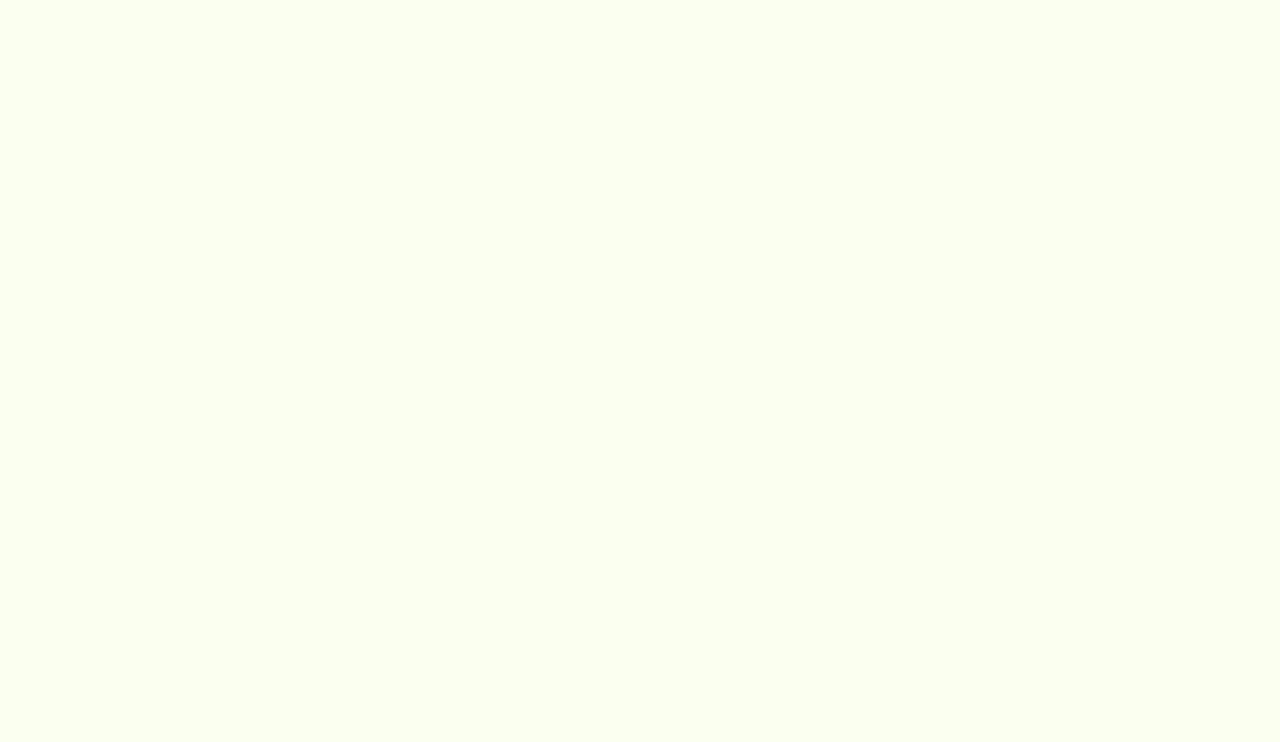
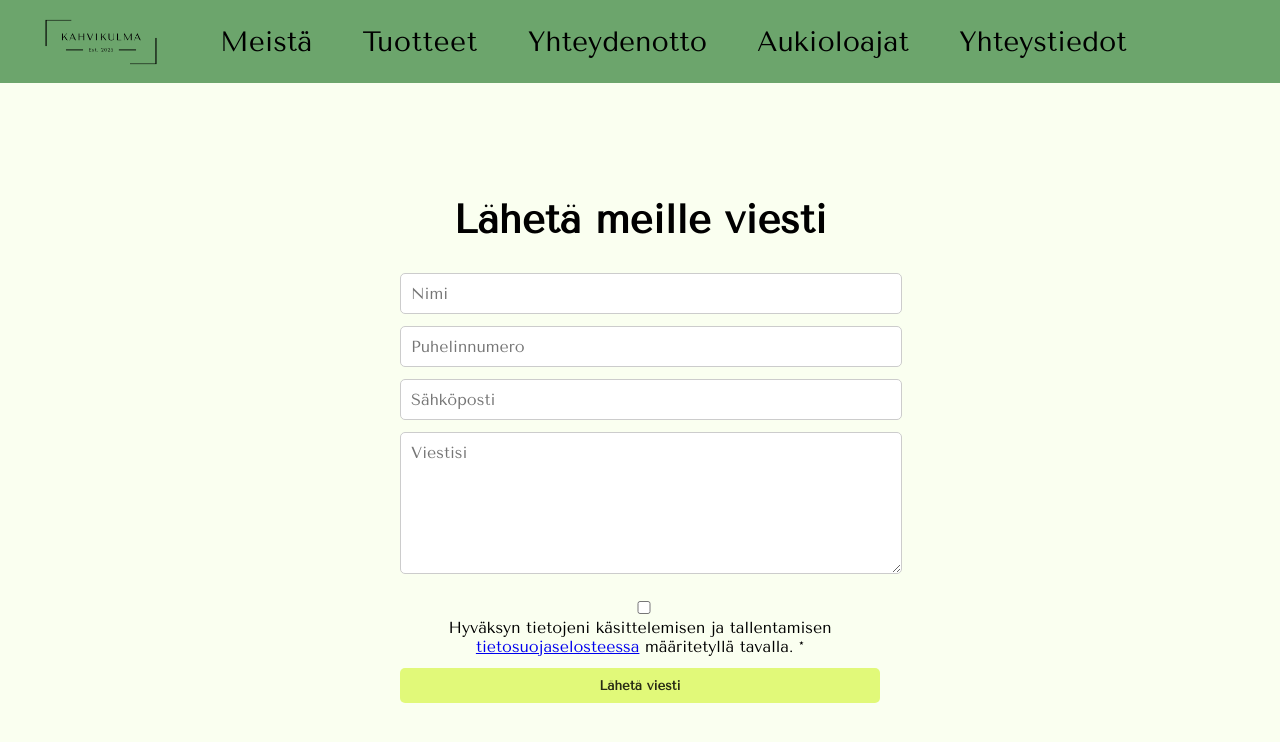
Before and after one commit to BigDsaur/Kahvikulma, a React (Vite) app in the folder Kahvi_frontend/: page /yhteydenotto in a window 1280 px wide. Before the commit this address had no page. Shown: the top 742 px of the page. Built offline with nearby package versions, Linux system fonts and the light colour scheme.

Commit message:
Viesti sivu

```diff
--- a/Kahvi_frontend/src/App.jsx
+++ b/Kahvi_frontend/src/App.jsx
@@ -7,6 +7,8 @@ import Admin from "./pages/Admin/admin";
 import Login from "./pages/Admin/Login";
 import RequireAdmin from "./components/RequireAdmin";
 import Tietosuojaseloste from "./pages/tietosuojaseloste";
+import Yhteydenotto from "./pages/Yhteydenotto";
+
 
 
 const App = () => {
@@ -15,6 +17,11 @@ const App = () => {
       <Routes>
         {/* Homepage */}
         <Route path="/" element={<Kotisivu />} />
+
+
+        <Route path="/yhteydenotto" element={<Yhteydenotto />} />
+
+
 
         {/* Menu page */}
         <Route path="/menu" element={<Menu />} />
--- a/Kahvi_frontend/src/components/Navbarkoti.jsx
+++ b/Kahvi_frontend/src/components/Navbarkoti.jsx
@@ -36,7 +36,7 @@ const Navbar = () => {
     <ul className={`navbar-links ${open ? "open" : ""}`}>
       <li onClick={() => goToSection("meista")}>Meistä</li>
       <li><a href="/menu">Tuotteet</a></li>
-      <li onClick={() => goToSection("tilaukset")}>Tilaukset</li>
+      <li onClick={() => navigate("/yhteydenotto")}>Yhteydenotto</li>
       <li onClick={() => goToSection("aukiolo")}>Aukioloajat</li>
       <li onClick={() => goToSection("yhteys")}>Yhteystiedot</li>
     </ul>
--- a/Kahvi_frontend/src/pages/Kotisivu.jsx
+++ b/Kahvi_frontend/src/pages/Kotisivu.jsx
@@ -6,41 +6,12 @@ import Navbar from "../components/Navbarkoti";
 const Kotisivu = () => {
   const [hours, setHours] = useState([]);
 
-  const [formData, setFormData] = useState({
-    name: "",
-    phone: "",
-    email: "",
-    message: ""
-  });
-
-  const [consent, setConsent] = useState(false); // ✅ Consent state
-  const [status, setStatus] = useState("");
-
   useEffect(() => {
     axios
       .get("http://localhost:5000/api/opening-hours")
       .then((res) => setHours(res.data))
       .catch((err) => console.error("Error fetching hours:", err));
   }, []);
-
-  const handleChange = (e) => {
-    setFormData({
-      ...formData,
-      [e.target.name]: e.target.value
-    });
-  };
-
-  const handleSubmit = (e) => {
-    e.preventDefault();
-    axios
-      .post("http://localhost:5000/api/messages", formData)
-      .then(() => {
-        setStatus("Viestisi on lähetetty!");
-        setFormData({ name: "", phone: "", email: "", message: "" });
-        setConsent(false); // reset consent
-      })
-      .catch(() => setStatus("Viestin lähetys epäonnistui."));
-  };
 
   return (
     <>
@@ -51,13 +22,14 @@ const Kotisivu = () => {
         <div className="content">
           <h2>Tietoa meistä</h2>
           <p>Kahvikulma on kolmen siskoksen pitämä kahvila Mäntyharjun keskustassa. Kahvila avasi ovensa syyskuussa 2025.</p>
-          <p>Kahvilastamme löytyy päivittäin vaihtuva valikoima erilaisia makeita ja suolaisia herkkuja. Leivomme ja paistamme päivittäin muun muassa tuoretta pullaa, viinereitä ja munkkeja.</p>
+          <p>Kahvilastamme löytyy päivittäin vaihtuva valikoima makeita ja suolaisia herkkuja. Leivomme ja paistamme päivittäin muun muassa tuoretta pullaa, viinereitä ja munkkeja.</p>
           <p>Lämpimästi tervetuloa Kahvikulmaan!</p>
-          <p>Terkuin </p>
+          <p>Terkuin</p>
           <p>Krakaun siskokset!</p>
         </div>
       </section>
 
+      {/* —————— Aukioloajat —————— */}
       <section id="aukiolo" className="section opening-hours">
         <h2>Aukioloajat</h2>
         <ul style={{ listStyle: "none", padding: 0 }}>
@@ -76,6 +48,7 @@ const Kotisivu = () => {
         </ul>
       </section>
 
+      {/* —————— Yhteystiedot —————— */}
       <section id="yhteys" className="section contact">
         <div className="content">
           <h2>Yhteystiedot</h2>
@@ -85,70 +58,6 @@ const Kotisivu = () => {
           <p>Vastaamme sähköposteihin arkisin mahdollisimman nopeasti.</p>
         </div>
       </section>
-
-      {/* —————— Viestilomake —————— */}
-      <section id="viesti" className="section viesti">
-        <div className="content">
-          <h2>Lähetä meille viesti</h2>
-
-          <form onSubmit={handleSubmit}>
-            <input
-              type="text"
-              name="name"
-              placeholder="Nimi"
-              value={formData.name}
-              onChange={handleChange}
-              required
-            />
-
-            <input
-              type="text"
-              name="phone"
-              placeholder="Puhelinnumero"
-              value={formData.phone}
-              onChange={handleChange}
-            />
-
-            <input
-              type="email"
-              name="email"
-              placeholder="Sähköposti"
-              value={formData.email}
-              onChange={handleChange}
-              required
-            />
-
-            <textarea
-              name="message"
-              placeholder="Viestisi"
-              value={formData.message}
-              onChange={handleChange}
-              required
-            ></textarea>
-
-
-            <label style={{ display: "block", marginTop: "12px" }}>
-              <input
-                type="checkbox"
-                checked={consent}
-                onChange={(e) => setConsent(e.target.checked)}
-                required
-              />{" "}
-              Hyväksyn tietojeni käsittelemisen ja tallentamisen{" "}
-              <a href="/tietosuojaseloste" target="_blank" rel="noopener noreferrer">
-                tietosuojaselosteessa
-              </a>{" "}
-              määritetyllä tavalla. *
-            </label>
-
-            <button type="submit" disabled={!consent}>
-              Lähetä viesti
-            </button>
-          </form>
-
-          {status && <p>{status}</p>}
-        </div>
-      </section>
     </>
   );
 };
--- /dev/null
+++ b/Kahvi_frontend/src/pages/Yhteydenotto.jsx
@@ -0,0 +1,94 @@
+import { useState } from "react";
+import axios from "axios";
+import Navbar from "../components/Navbarkoti";
+
+const Yhteydenotto = () => {
+  const [formData, setFormData] = useState({
+    name: "",
+    phone: "",
+    email: "",
+    message: ""
+  });
+  const [consent, setConsent] = useState(false);
+  const [status, setStatus] = useState("");
+
+  const handleChange = (e) => {
+    setFormData({
+      ...formData,
+      [e.target.name]: e.target.value
+    });
+  };
+
+  const handleSubmit = (e) => {
+    e.preventDefault();
+    axios.post("http://localhost:5000/api/messages", formData)
+      .then(() => {
+        setStatus("Viestisi on lähetetty!");
+        setFormData({ name: "", phone: "", email: "", message: "" });
+        setConsent(false);
+      })
+      .catch(() => setStatus("Viestin lähetys epäonnistui."));
+  };
+
+  return (
+    <>
+      <Navbar />
+      <section className="section viesti">
+        <div className="content">
+          <h2>Lähetä meille viesti</h2>
+          <form onSubmit={handleSubmit}>
+            <input
+              type="text"
+              name="name"
+              placeholder="Nimi"
+              value={formData.name}
+              onChange={handleChange}
+              required
+            />
+            <input
+              type="text"
+              name="phone"
+              placeholder="Puhelinnumero"
+              value={formData.phone}
+              onChange={handleChange}
+            />
+            <input
+              type="email"
+              name="email"
+              placeholder="Sähköposti"
+              value={formData.email}
+              onChange={handleChange}
+              required
+            />
+            <textarea
+              name="message"
+              placeholder="Viestisi"
+              value={formData.message}
+              onChange={handleChange}
+              required
+            />
+            <label style={{ display: "block", marginTop: "12px" }}>
+              <input
+                type="checkbox"
+                checked={consent}
+                onChange={(e) => setConsent(e.target.checked)}
+                required
+              />{" "}
+              Hyväksyn tietojeni käsittelemisen ja tallentamisen{" "}
+              <a href="/tietosuojaseloste" target="_blank" rel="noopener noreferrer">
+                tietosuojaselosteessa
+              </a>{" "}
+              määritetyllä tavalla. *
+            </label>
+            <button type="submit" disabled={!consent}>
+              Lähetä viesti
+            </button>
+          </form>
+          {status && <p>{status}</p>}
+        </div>
+      </section>
+    </>
+  );
+};
+
+export default Yhteydenotto;
```
